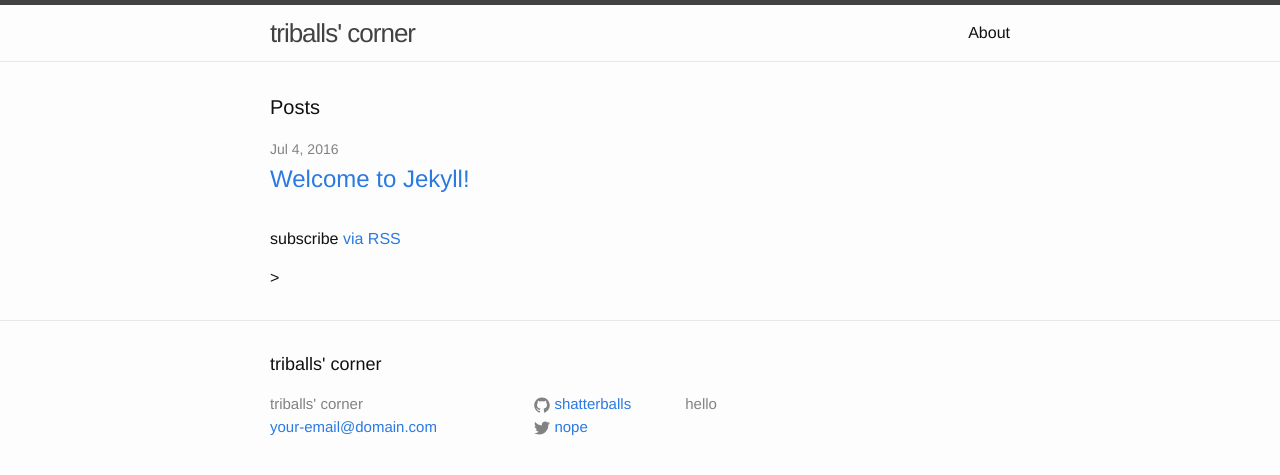
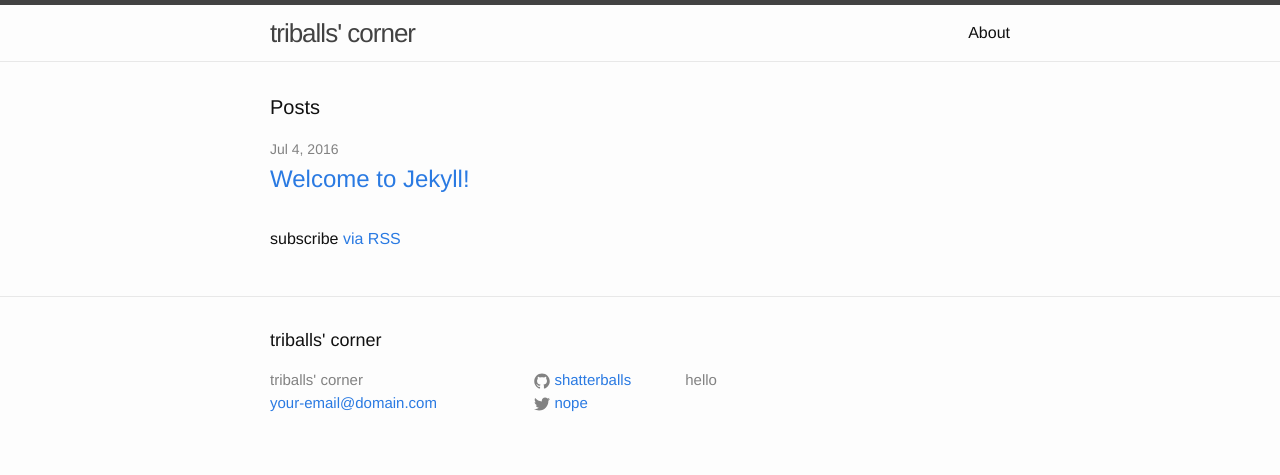
Before and after one commit to shatterballs/shatterballs.github.io, a Jekyll site: the page built from index.html, in a window 1280 px wide. Shown: the top 475 px of the page. Built offline with Jekyll 4.4.1, drawn with Linux system fonts in a browser that asks for light colours.

Commit message:
Update index.html

```diff
--- a/index.html
+++ b/index.html
@@ -18,6 +18,6 @@ layout: default
     {% endfor %}
   </ul>
 
-  <!<p class="rss-subscribe">subscribe <a href="{{ "/feed.xml" | prepend: site.baseurl }}">via RSS</a></p>>
+  <p class="rss-subscribe">subscribe <a href="{{ "/feed.xml" | prepend: site.baseurl }}">via RSS</a></p>
 
 </div>
```
